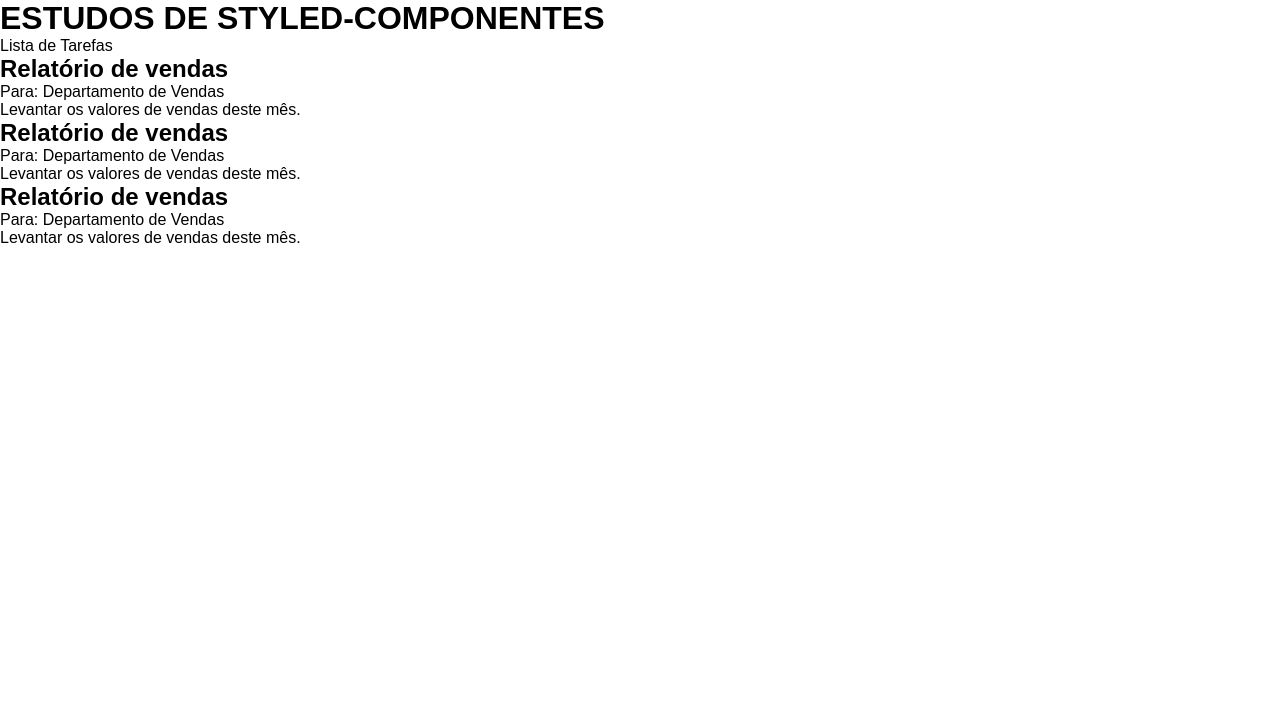
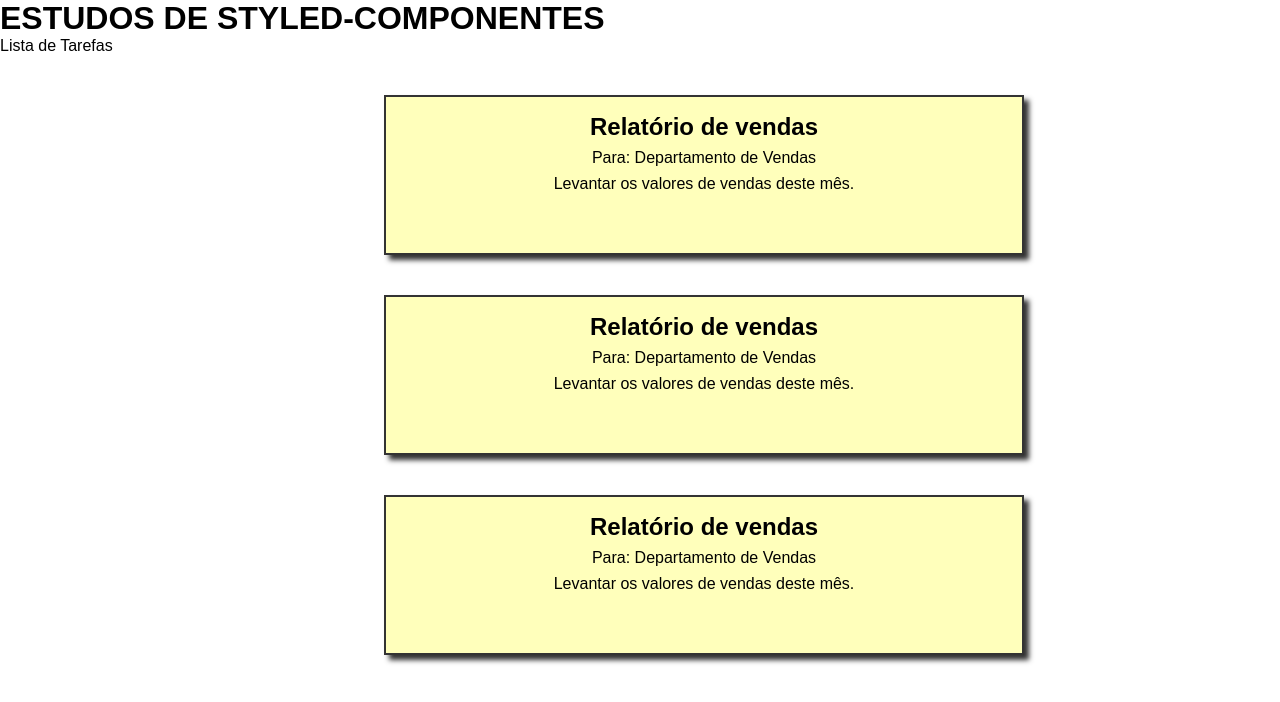
Before and after one commit to 1TDSPF-22/styled-app-react, a React (Create React App) app in the folder rm95246/react-aula7/: page / in a window 1280 px wide. Shown: the top 702 px of the page. Built offline with nearby package versions, Linux system fonts and the light colour scheme.

Commit message:
Módulos com styled-components add

```diff
--- a/rm95246/react-aula7/src/components/Tarefa.jsx
+++ b/rm95246/react-aula7/src/components/Tarefa.jsx
@@ -1,13 +1,34 @@
 import React from 'react';
+import styled from 'styled-components';
+
+export const Container = styled.div`
+
+`;
+
+
+//Criando um módulo
+const DivTarefa = styled.div`
+    background-color : #ffb;
+    border : 2px solid #333;
+    box-shadow : 5px 5px 5px #333;
+    padding: 2vh 2vw;
+    text-align:center;
+    width:50vw;
+    height:20vh;
+    margin:5vh 30vw;
+    h2,p{
+            padding-bottom:1vh
+        }
+`
 
 export default function Tarefa(){
     return(
 
-        <div>
+        <DivTarefa>
             <h2>Relatório de vendas</h2>
             <p>Para: Departamento de Vendas</p>
             <p>Levantar os valores de vendas deste mês.</p>
-        </div>
+        </DivTarefa>
 
     )
 }
```
